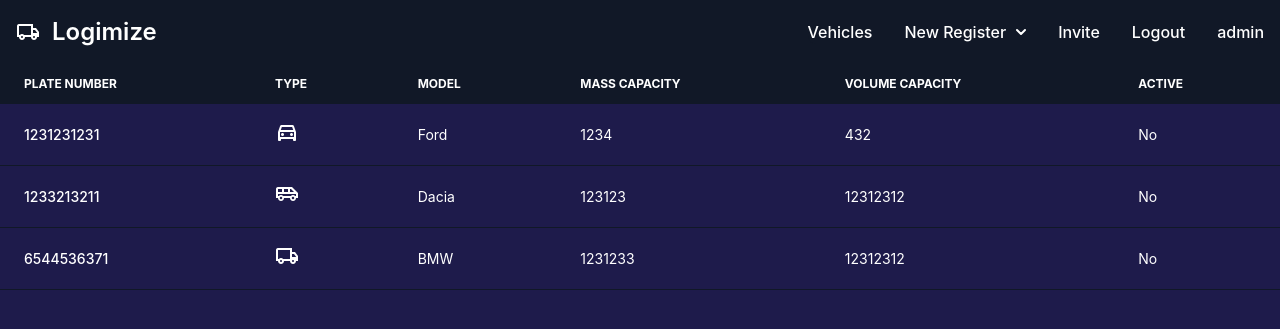
After one commit to pireu2/hackmkv6, a Django app: page /vehicles in a window 1280 px wide. The commit adds this page. Shown: the top 329 px of the page. Run offline with Django 5.2, Linux system fonts and the light colour scheme; a user stored in the database is signed in; data comes from the database, SQL or seed files in the repository; both versions use the stored data as it was after the commit; style sheets or scripts are compiled from the project's sources; some libraries are stand-ins or nearby versions.

Commit message:
added vehicle table

```diff
--- a/app/templates/app/layout.html
+++ b/app/templates/app/layout.html
@@ -47,6 +47,18 @@
         {% if user.is_authenticated %}
           {% if user.get_user_type == 'admin' or user.get_user_type == 'owner' %}
           <li>
+            <a href="/vehicles" class="block py-2 px-3 text-white rounded hover:bg-indigo-900 md:hover:bg-transparent md:border-0 md:hover:text-blue-700 md:p-0 ">Vehicles</a>
+          </li>
+          <li class="relative">
+            <button id="dropdownRegisterLink" class="flex items-center py-2 px-3 text-white rounded hover:bg-indigo-900 md:hover:bg-transparent md:border-0 md:hover:text-blue-700 md:p-0 ">New Register<svg class="w-2.5 h-2.5 ms-2.5" aria-hidden="true" xmlns="http://www.w3.org/2000/svg" fill="none" viewBox="0 0 10 6">
+            <path stroke="currentColor" stroke-linecap="round" stroke-linejoin="round" stroke-width="2" d="m1 1 4 4 4-4"/>
+            </svg></button>
+            <div id="dropdownRegister" class="absolute top-full z-10 hidden font-normal bg-gray-900 divide-y divide-gray-950 border-gray-950  rounded-lg shadow w-44">
+              <a href="/register_vehicle" class="block py-2 px-3 text-white rounded hover:bg-indigo-900 border-gray-950 ">Register Vehicle</a>
+              <a href="/register_cargo" class="block py-2 px-3 text-white rounded hover:bg-indigo-900 border-gray-950 ">Register Cargo</a>
+            </div>
+          </li>
+          <li>
             <a href="/invite" class="block py-2 px-3 text-white rounded hover:bg-indigo-900md:hover:bg-transparent md:border-0 md:hover:text-blue-700 md:p-0 ">Invite</a>
           </li>
           {% endif %}
@@ -65,6 +77,11 @@
         </li>
         <li>
           <a href="/login" class="block py-2 px-3 text-white rounded hover:bg-indigo-900 md:hover:bg-transparent md:border-0 md:hover:text-blue-700 md:p-0 ">Login</a>
+        </li>
+        {% endif %}
+        {% if user.is_authenticated %}
+        <li>
+          <a  class="block py-2 px-3 text-white rounded hover:bg-indigo-900 md:hover:bg-transparent md:border-0 md:p-0 ">{{user.username}}</a>
         </li>
         {% endif %}
       </ul>
--- /dev/null
+++ b/app/templates/app/vehicles.html
@@ -0,0 +1,100 @@
+{% extends "app/layout.html" %}
+
+{% block body %}
+
+
+
+
+<section>
+
+  <div class="relative overflow-x-auto">
+    <table class="w-full text-sm text-left rtl:text-right text-white">
+        <thead class="text-xs text-white uppercase bg-gray-900">
+            <tr>
+                <th scope="col" class="px-6 py-3">
+                    Plate Number
+                </th>
+                <th scope="col" class="px-6 py-3">
+                    Type
+                </th>
+                <th scope="col" class="px-6 py-3">
+                    Model
+                </th>
+                <th scope="col" class="px-6 py-3">
+                    Mass Capacity
+                </th>
+                <th scope="col" class="px-6 py-3">
+                    Volume Capacity
+                </th>
+                <th scope="col" class="px-6 py-3">
+                    Active
+                </th>
+            </tr>
+        </thead>
+        <tbody>
+          {%for vehicle in vehicles%}
+            <tr class="bg-indigo-950 border-b border-gray-900">
+                <th scope="row" class="px-6 py-4 font-medium text-white whitespace-nowrap">
+                    {{vehicle.plate_number}}
+                </th>
+                <td class="px-6 py-4">
+                  {% if vehicle.type == 'car' %}
+                  <span class="material-symbols-outlined">
+                    directions_car
+                    </span>
+                  {% elif vehicle.type == 'truck' %}
+                  <span class="material-symbols-outlined">
+                    local_shipping
+                    </span>
+                  {% elif vehicle.type == 'minivan' %}
+                  <span class="material-symbols-outlined">
+                    airport_shuttle
+                    </span>
+                  {% endif %}
+                </td>
+                <td class="px-6 py-4">
+                    {{vehicle.model}}
+                </td>
+                <td class="px-6 py-4">
+                    {{vehicle.capacity_mass}}
+                </td>
+                <td class="px-6 py-4">
+                    {{vehicle.capacity_volume}}
+                </td>
+                <td class="px-6 py-4">
+                  {% if vehicle.active %}
+                    Yes
+                  {% else %}
+                    No
+                  {% endif %}
+              </td>
+            </tr>
+            {% empty %}
+            <tr class="bg-indigo-950 border-b border-gray-900">
+                <th scope="row" class="px-6 py-4 font-medium text-white whitespace-nowrap">
+                    No vehicles found
+                </th>
+                <td class="px-6 py-4">
+                    -
+                </td>
+                <td class="px-6 py-4">
+                    -
+                </td>
+                <td class="px-6 py-4">
+                    -
+                </td>
+                <td class="px-6 py-4">
+                  -
+              </td>
+                <td class="px-6 py-4">
+                  -
+              </td>
+            {%endfor%}
+        </tbody>
+    </table>
+  </div>
+</section>
+
+
+
+{% endblock %}
--- a/app/urls.py
+++ b/app/urls.py
@@ -12,4 +12,5 @@ urlpatterns = [
   path('invite',views.invite_view,name="invite"),
   path('register_company',views.register_company_view,name="register_company"),
   path('register_vehicle',views.register_vehicle_view,name="register_vehicle"),
+  path('vehicles',views.vehicles_view,name="vehicles")
 ]
--- a/app/views.py
+++ b/app/views.py
@@ -77,7 +77,7 @@ def register_view(request):
       return render(request,"app/register.html",{"error":"Email already exists"})
     User.objects.create_user(username=username,password=password,
                              phone_number=phone_number,user_type=user_type,company = company)
-    return render(request,"app/login.html")
+    return redirect("login")
 
 
 
@@ -89,12 +89,10 @@ def login_view(request):
   elif request.method == "POST":
     username = request.POST.get("username").strip()
     password = request.POST.get("password").strip()
-    print(username,password)
     user = authenticate(request,username=username,password=password)
-    print(user)
     if user is not None:
       login(request,user)
-      return render(request,"app/index.html")
+      return redirect("index")
     else:
       return render(request,"app/login.html",{"error":"Invalid credentials"})
 
@@ -124,7 +122,13 @@ def register_vehicle_view(request):
     Vehicle.objects.create(plate_number=vehicle_number,type=vehicle_type,model=vehicle_model,capacity_mass=vehicle_capacity_mass,capacity_volume=vehicle_capacity_volume,company=vehicle_company)
 
 
-    return render(request, "app/index.html")
+    return redirect("index")
+
+@login_required
+def vehicles_view(request):
+  if request.method == 'GET':
+    vehicles = Vehicle.objects.filter(company=request.user.company)
+    return render(request, "app/vehicles.html", {"vehicles":vehicles})
 
 @login_required
 def invite_view(request):
```
Also changed, not shown: db.sqlite3.
